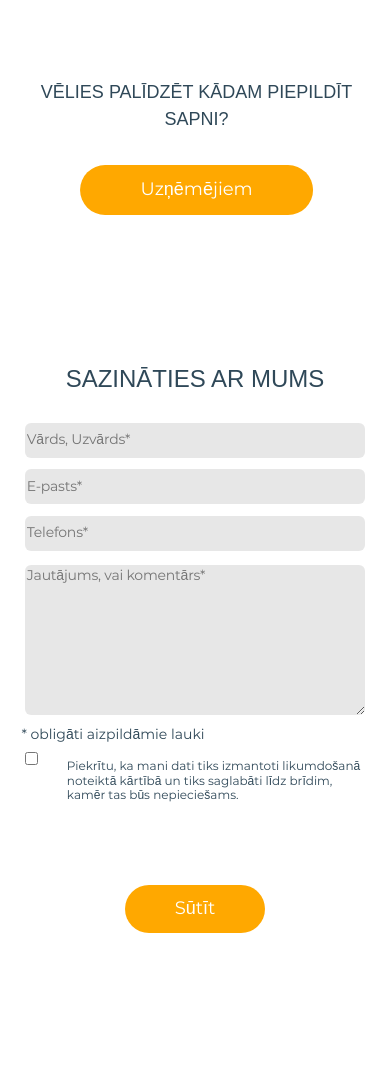
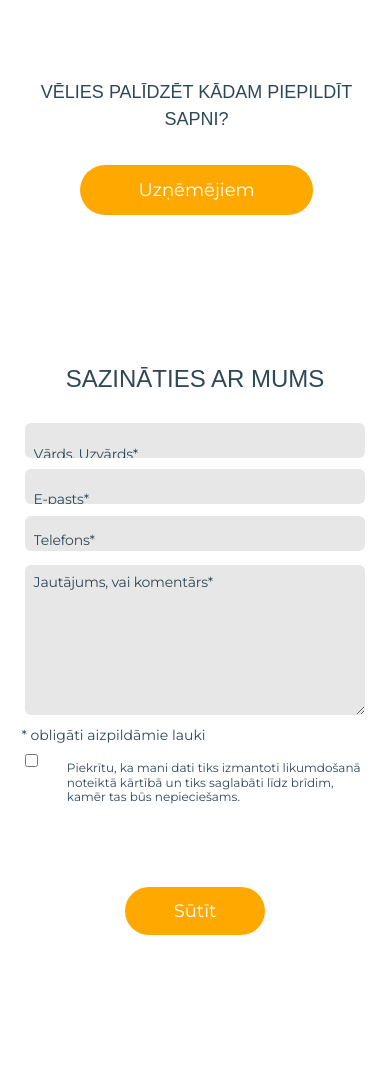
Before and after one commit to AnnaDam/AnnaDam.github.io, a PHP site: page / in a window 390 px wide. Shown: the part 1282-2368 px from the top of the page. Run offline with PHP 8.4, Linux system fonts and the light colour scheme.

Commit message:
Font fix

```diff
--- a/Task_2_Anna_Damberga/assets/css/style.css
+++ b/Task_2_Anna_Damberga/assets/css/style.css
@@ -1,3 +1,5 @@
+@import url('https://fonts.googleapis.com/css2?family=Montserrat&display=swap');
+
 html {
     scroll-behavior: smooth;
 }
@@ -127,7 +129,7 @@
     width: 47.9%;
     color: #2F4858;
     font-size: 18px;
-    font-family: Montserrat-regular, sans-serif;
+    font-family: Montserrat, sans-serif;
 }
 
 /* Attēli */
@@ -186,7 +188,7 @@
 
 #Alina {
     position: absolute;
-    margin-top: 66%;
+    margin-top: 65.5%;
     width: 100%;
 }
 
@@ -198,7 +200,7 @@
 
 #Anda {
     width: 100%;
-    margin-top: -0.5%;
+    margin-top: -0.3%;
 }
 
 /*  piepildīt sapni */
@@ -235,7 +237,7 @@
     color: #fff;
     font-size: 18px;
     border: none;
-    font-family: Montserrat-regular, sans-serif;
+    font-family: Montserrat, sans-serif;
 }
 
 .button:hover {
@@ -265,10 +267,25 @@
     border: none;
     height: 41px;
     width: 48%;
-    font-family: Montserrat-regular, sans-serif;
+    font-family: Montserrat, sans-serif;
     font-size: 18px;
     letter-spacing: -0.015em;
     color: #2F4858;
+}
+
+.mainForm::placeholder {
+    position: absolute;
+    margin-left: 2%;
+    margin-top: 2%;
+    color: #2F4858;
+}
+
+#name::placeholder {
+    margin-top: 4%;
+}
+
+#email::placeholder {
+    margin-top: 3.5%;
 }
 
 #sazinaform::placeholder {
@@ -301,7 +318,7 @@
 }
 
 #notice {
-    font-family: Montserrat-regular, sans-serif;
+    font-family: Montserrat, sans-serif;
     font-size: 14px;
     color: #2F4858;
     margin-top: 1.7%;
@@ -315,7 +332,7 @@
 }
 
 #agreement {
-    font-family: montserrat-regular, sans-serif;
+    font-family: Montserrat, sans-serif;
     font-size: 14px;
     line-height: 17px;
     color: #2F4858;
@@ -337,7 +354,7 @@
     color: #fff;
     font-size: 24px;
     border: none;
-    font-family: Montserrat-regular, sans-serif;
+    font-family: Montserrat, sans-serif;
     margin-top: 1%;
 }
 
@@ -421,7 +438,7 @@
 /* footer */
 
 footer {
-    font-family: Montserrat-regular, sans-serif;
+    font-family: Montserrat, sans-serif;
     font-size: 18px;
     line-height: 17px;
     color: #FFFFFF;
@@ -678,7 +695,7 @@
         position: absolute;
         text-align: left;
         left: 23%;
-        top: 91%;
+        top: 71%;
     }
 
     footer {
```
